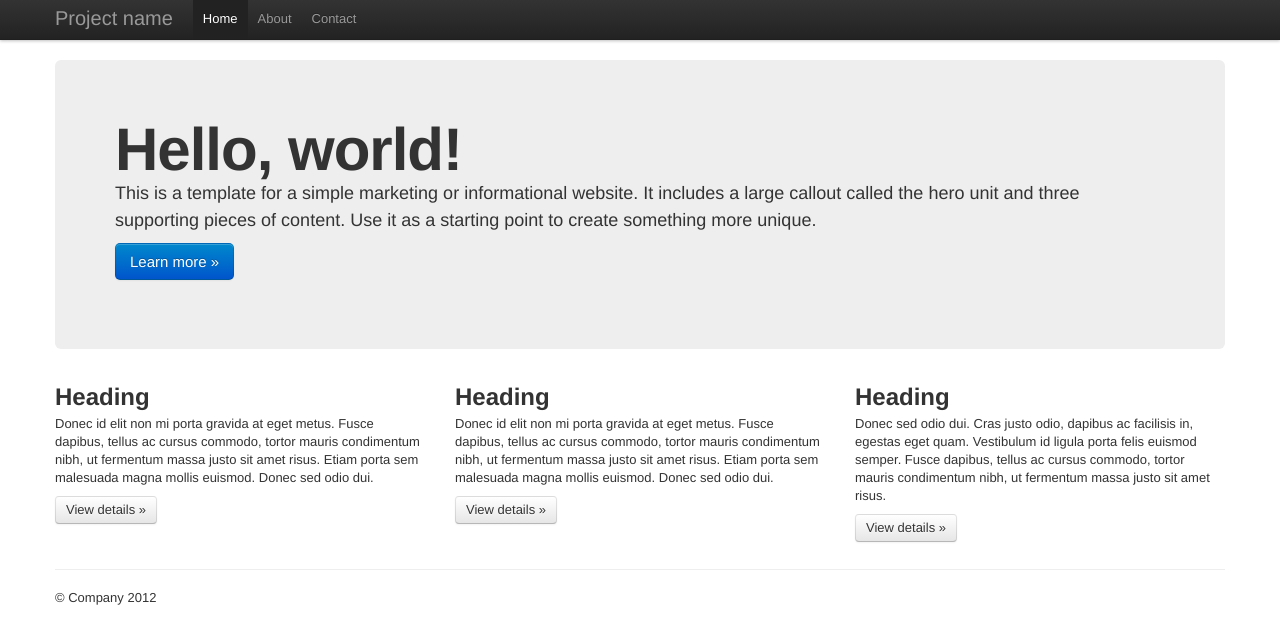
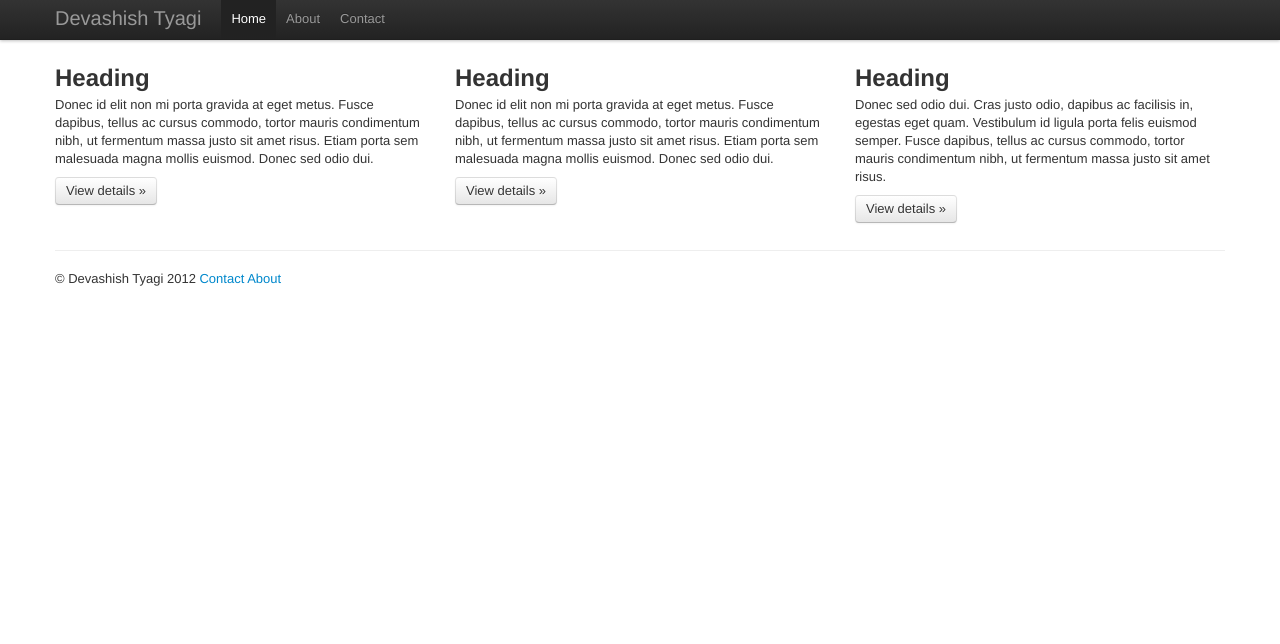
Before and after one commit to devashishtyagi/devashishtyagi.github.com, a plain HTML site: page index.html in a window 1280 px wide. Drawn offline with nearby package versions, Linux system fonts and the light colour scheme.

Commit message:
Banner removed. Footer changed.

```diff
--- a/index.html
+++ b/index.html
@@ -36,12 +36,12 @@
             <span class="icon-bar"></span>
             <span class="icon-bar"></span>
           </a>
-          <a class="brand" href="#">Project name</a>
+          <a class="brand" href="index.html">Devashish Tyagi</a>
           <div class="nav-collapse">
             <ul class="nav">
-              <li class="active"><a href="#">Home</a></li>
-              <li><a href="#about">About</a></li>
-              <li><a href="#contact">Contact</a></li>
+              <li class="active"><a href="index.html">Home</a></li>
+              <li><a href="about.html">About</a></li>
+              <li><a href="contact.html">Contact</a></li>
             </ul>
           </div><!--/.nav-collapse -->
         </div>
@@ -50,13 +50,13 @@
 
     <div class="container">
 
-      <!-- Main hero unit for a primary marketing message or call to action -->
+      <!-- Main hero unit for a primary marketing message or call to action. We don't need it right now.
       <div class="hero-unit">
         <h1>Hello, world!</h1>
         <p>This is a template for a simple marketing or informational website. It includes a large callout called the hero unit and three supporting pieces of content. Use it as a starting point to create something more unique.</p>
         <p><a class="btn btn-primary btn-large">Learn more &raquo;</a></p>
       </div>
-
+      -->
       <!-- Example row of columns -->
       <div class="row">
         <div class="span4">
@@ -79,7 +79,7 @@
       <hr>
 
       <footer>
-        <p>&copy; Company 2012</p>
+        <p>&copy; Devashish Tyagi 2012 <a href="contact.html">Contact</a> <a href="about.html">About</a></p>
       </footer>
 
     </div> <!-- /container -->
```
